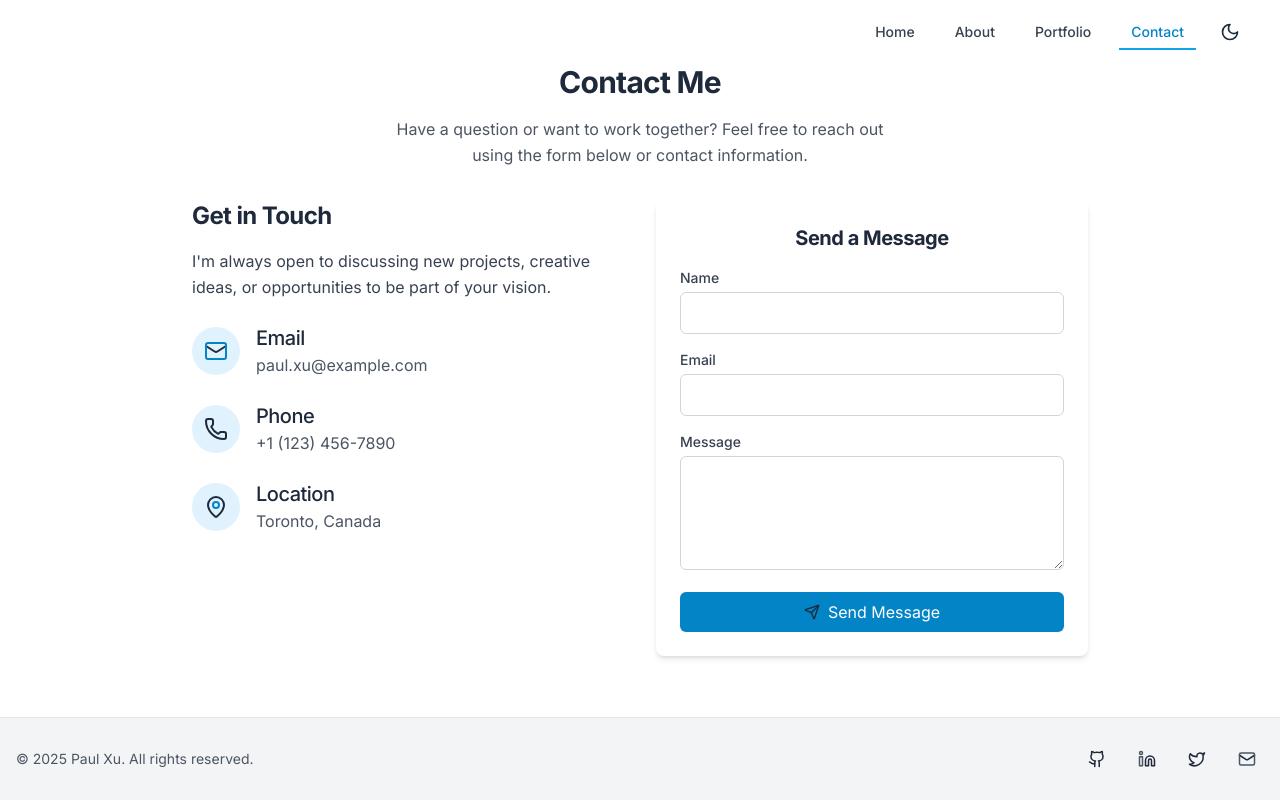
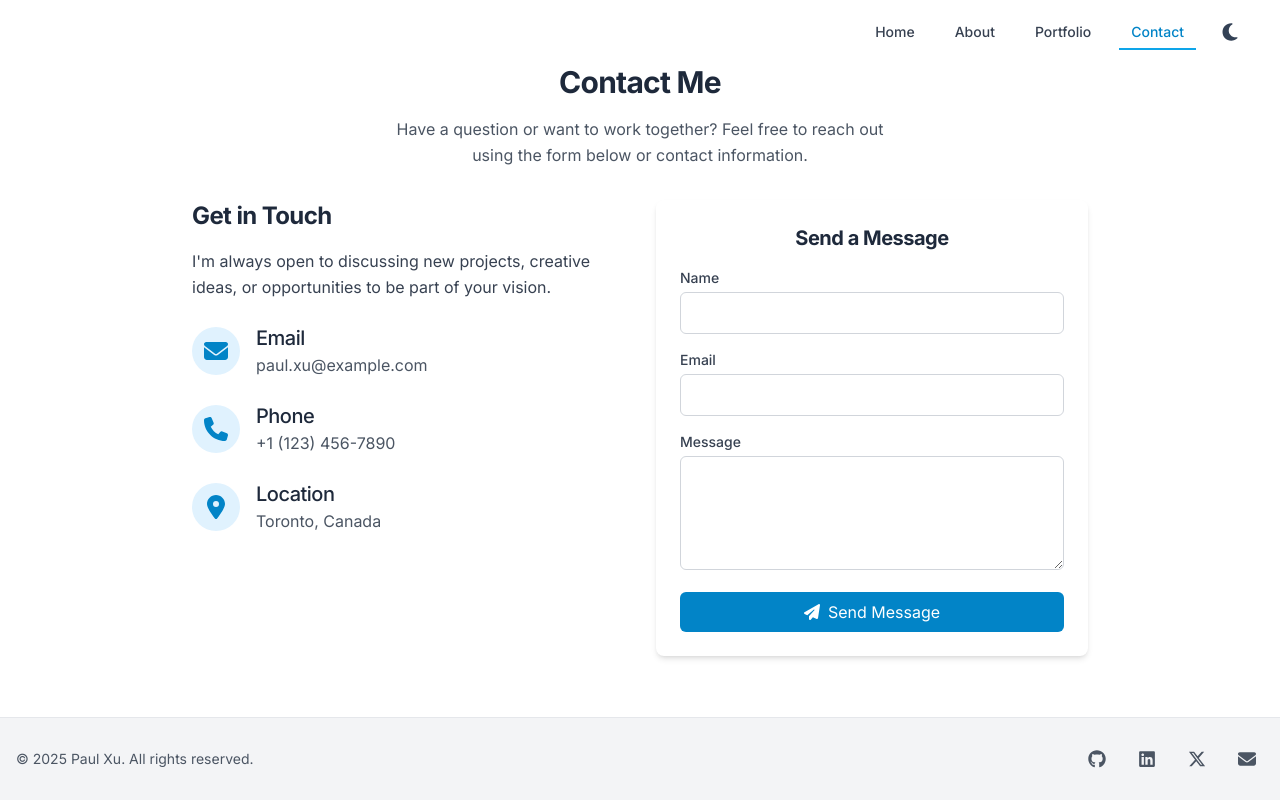
Before and after one commit to LuckyP86H/next-portfolio, a Next.js app: page /contact in a window 1280 px wide. Built offline with nearby package versions, Linux system fonts and the light colour scheme.

Commit message:
switch lucuid to react icon

```diff
--- a/package.json
+++ b/package.json
@@ -6,7 +6,8 @@
     "dev": "next dev",
     "build": "next build",
     "start": "next start",
-    "lint": "next lint"
+    "lint": "next lint",
+    "export": "next export"
   },
   "dependencies": {
     "@headlessui/react": "^1.7.18",
@@ -16,7 +17,8 @@
     "next": "14.1.0",
     "next-themes": "^0.2.1",
     "react": "^18.3.1",
-    "react-dom": "^18.3.1"
+    "react-dom": "^18.3.1",
+    "react-icons": "^5.5.0"
   },
   "devDependencies": {
     "@types/d3": "^7.4.3",
--- a/src/app/page.tsx
+++ b/src/app/page.tsx
@@ -2,7 +2,7 @@
 
 import { useState, useRef, useEffect } from 'react';
 import { motion, AnimatePresence } from 'framer-motion';
-import { ChevronLeft, ChevronRight } from 'lucide-react';
+import { FaChevronLeft, FaChevronRight } from 'react-icons/fa'; // Updated import
 import About from '@/components/sections/About';
 import Portfolio from '@/components/sections/Portfolio';
 import Contact from '@/components/sections/Contact';
@@ -119,7 +119,7 @@ export default function HomePage() {
               className="fixed left-4 top-1/2 transform -translate-y-1/2 z-10 p-2 rounded-full bg-white/80 dark:bg-dark-card/80 shadow-md hover:bg-white dark:hover:bg-dark-card transition-colors"
               aria-label="Previous section"
             >
-              <ChevronLeft className="h-6 w-6 text-gray-700 dark:text-gray-300" />
+              <FaChevronLeft className="h-6 w-6 text-gray-700 dark:text-gray-300" /> {/* Updated icon */}
             </button>
           )}
 
@@ -129,7 +129,7 @@ export default function HomePage() {
               className="fixed right-4 top-1/2 transform -translate-y-1/2 z-10 p-2 rounded-full bg-white/80 dark:bg-dark-card/80 shadow-md hover:bg-white dark:hover:bg-dark-card transition-colors"
               aria-label="Next section"
             >
-              <ChevronRight className="h-6 w-6 text-gray-700 dark:text-gray-300" />
+              <FaChevronRight className="h-6 w-6 text-gray-700 dark:text-gray-300" /> {/* Updated icon */}
             </button>
           )}
         </>
--- a/src/components/layout/Footer.tsx
+++ b/src/components/layout/Footer.tsx
@@ -1,7 +1,7 @@
 'use client';
 
-import { Github, Linkedin, Mail, Twitter } from 'lucide-react';
 import Link from 'next/link';
+import { FaGithub, FaLinkedin, FaXTwitter, FaEnvelope } from 'react-icons/fa6';
 
 export default function Footer() {
   return (
@@ -14,11 +14,12 @@ export default function Footer() {
             </p>
           </div>
 
+
           <div className="flex space-x-4">
-            <SocialLink href="https://github.com/LuckyP86H" icon={<Github size={18} />} label="GitHub" />
-            <SocialLink href="https://linkedin.com/in/paul-xu" icon={<Linkedin size={18} />} label="LinkedIn" />
-            <SocialLink href="https://x.com/PaulLovesCoding" icon={<Twitter size={18} />} label="Twitter" />
-            <SocialLink href="mailto:paulxu155@gmail.com" icon={<Mail size={18} />} label="Email" />
+            <SocialLink href="https://github.com/LuckyP86H" icon={<FaGithub size={18} />} label="GitHub" />
+            <SocialLink href="https://linkedin.com/in/paul-xu" icon={<FaLinkedin size={18} />} label="LinkedIn" />
+            <SocialLink href="https://twitter.com/PaulLovesCoding" icon={<FaXTwitter size={18} />} label="X (Twitter)" />
+            <SocialLink href="mailto:paulxu155@gmail.com" icon={<FaEnvelope size={18} />} label="Email" />
           </div>
         </div>
       </div>
--- a/src/components/sections/About.tsx
+++ b/src/components/sections/About.tsx
@@ -22,6 +22,8 @@ const skills = [
 
 export default function About() {
   const svgRef = useRef<SVGSVGElement>(null);
+  // Get the basePath from environment
+  const basePath = process.env.NODE_ENV === 'production' ? '/next-portfolio' : '';
 
   useEffect(() => {
     if (svgRef.current) {
@@ -152,7 +154,7 @@ export default function About() {
               }}
             >
               <Image
-                src="/assets/images/profile.jpg"
+                src={`${basePath}/assets/images/profile.jpg`}
                 alt="Paul Xu"
                 width={120}
                 height={120}
@@ -167,7 +169,7 @@ export default function About() {
             <p style={{ color: '#4b5563', lineHeight: '1.625' }}>{aboutMeContent}</p>
 
             <a
-              href="/Resume.pdf"
+              href={`${basePath}/Resume.pdf`}
               target="_blank"
               rel="noopener noreferrer"
               className="inline-flex items-center px-4 py-2 mt-4 rounded-md bg-primary-600 hover:bg-primary-700 text-white transition-colors"
--- a/src/components/sections/Contact.tsx
+++ b/src/components/sections/Contact.tsx
@@ -2,7 +2,7 @@
 
 import { useState } from 'react';
 import { motion } from 'framer-motion';
-import { MailIcon, Phone, MapPin, Send, Check, AlertCircle } from 'lucide-react';
+import { FaEnvelope, FaPhone, FaLocationDot, FaPaperPlane, FaCheck, FaCircleExclamation } from 'react-icons/fa6';
 
 export default function Contact() {
   const [formData, setFormData] = useState({
@@ -111,7 +111,7 @@ export default function Contact() {
           <div className="space-y-6 mx-auto md:mx-0 max-w-xs md:max-w-none">
             <div className="flex items-center space-x-4">
               <div className="p-3 bg-primary-100 dark:bg-primary-900/30 rounded-full text-primary-600 dark:text-primary-400">
-                <MailIcon className="h-6 w-6" />
+                <FaEnvelope className="h-6 w-6" />
               </div>
               <div>
                 <h4 className="font-medium">Email</h4>
@@ -121,7 +121,7 @@ export default function Contact() {
 
             <div className="flex items-center space-x-4">
               <div className="p-3 bg-primary-100 dark:bg-primary-900/30 rounded-full text-primary-600 dark:text-primary-400">
-                <Phone className="h-6 w-6" />
+                <FaPhone className="h-6 w-6" />
               </div>
               <div>
                 <h4 className="font-medium">Phone</h4>
@@ -131,7 +131,7 @@ export default function Contact() {
 
             <div className="flex items-center space-x-4">
               <div className="p-3 bg-primary-100 dark:bg-primary-900/30 rounded-full text-primary-600 dark:text-primary-400">
-                <MapPin className="h-6 w-6" />
+                <FaLocationDot className="h-6 w-6" />
               </div>
               <div>
                 <h4 className="font-medium">Location</h4>
@@ -215,20 +215,20 @@ export default function Contact() {
               >
                 {formStatus === 'idle' && (
                   <span className="flex items-center justify-center">
-                    <Send className="h-4 w-4 mr-2" />
+                    <FaPaperPlane className="h-4 w-4 mr-2" />
                     Send Message
                   </span>
                 )}
                 {formStatus === 'submitting' && 'Sending...'}
                 {formStatus === 'success' && (
                   <span className="flex items-center justify-center">
-                    <Check className="h-4 w-4 mr-2" />
+                    <FaCheck className="h-4 w-4 mr-2" />
                     Message Sent!
                   </span>
                 )}
                 {formStatus === 'error' && (
                   <span className="flex items-center justify-center">
-                    <AlertCircle className="h-4 w-4 mr-2" />
+                    <FaCircleExclamation className="h-4 w-4 mr-2" />
                     Error Sending
                   </span>
                 )}
--- a/src/components/sections/Hero.tsx
+++ b/src/components/sections/Hero.tsx
@@ -2,9 +2,14 @@
 
 import { motion } from 'framer-motion';
 import Link from 'next/link';
-import { ArrowRight } from 'lucide-react';
+import { FaArrowRight } from 'react-icons/fa'; // Updated import
+import { usePathname } from 'next/navigation';
 
 export default function Hero() {
+  // Get the basePath from environment
+  const basePath = process.env.NODE_ENV === 'production' ? '/next-portfolio' : '';
+  const pathname = usePathname();
+
   return (
     <div className="flex flex-col items-center justify-center min-h-[calc(100vh-200px)] text-center">
       <motion.div
@@ -39,14 +44,14 @@ export default function Hero() {
             Learn More About Me
           </motion.a>
           <motion.a
-            href="/Resume.pdf"
+            href={`${basePath}/Resume.pdf`}
             target="_blank"
             rel="noopener noreferrer"
             className="btn btn-secondary px-6 py-3 text-base flex items-center"
             whileHover={{ scale: 1.05 }}
             whileTap={{ scale: 0.95 }}
           >
-            Download Resume <ArrowRight className="ml-2 h-4 w-4" />
+            Download Resume <FaArrowRight className="ml-2 h-4 w-4" /> {/* Updated icon */}
           </motion.a>
         </div>
       </motion.div>
--- a/src/components/ui/ThemeToggle.tsx
+++ b/src/components/ui/ThemeToggle.tsx
@@ -2,7 +2,7 @@
 
 import { useTheme } from 'next-themes';
 import { useEffect, useState } from 'react';
-import { Moon, Sun } from 'lucide-react';
+import { FaSun, FaMoon } from 'react-icons/fa6';
 
 export default function ThemeToggle() {
   const { theme, setTheme, resolvedTheme } = useTheme();
@@ -48,9 +48,9 @@ export default function ThemeToggle() {
       aria-label="Toggle theme"
     >
       {resolvedTheme === 'dark' ? (
-        <Sun className="h-5 w-5 text-yellow-300" />
+        <FaSun className="h-5 w-5 text-yellow-300" />
       ) : (
-        <Moon className="h-5 w-5 text-slate-700" />
+        <FaMoon className="h-5 w-5 text-slate-700" />
       )}
     </button>
   );
```
Also changed, not shown: src/components/sections/Portfolio.tsx (+11 -9 lines), 1 other file (tests, documents, lock files or other folders).
